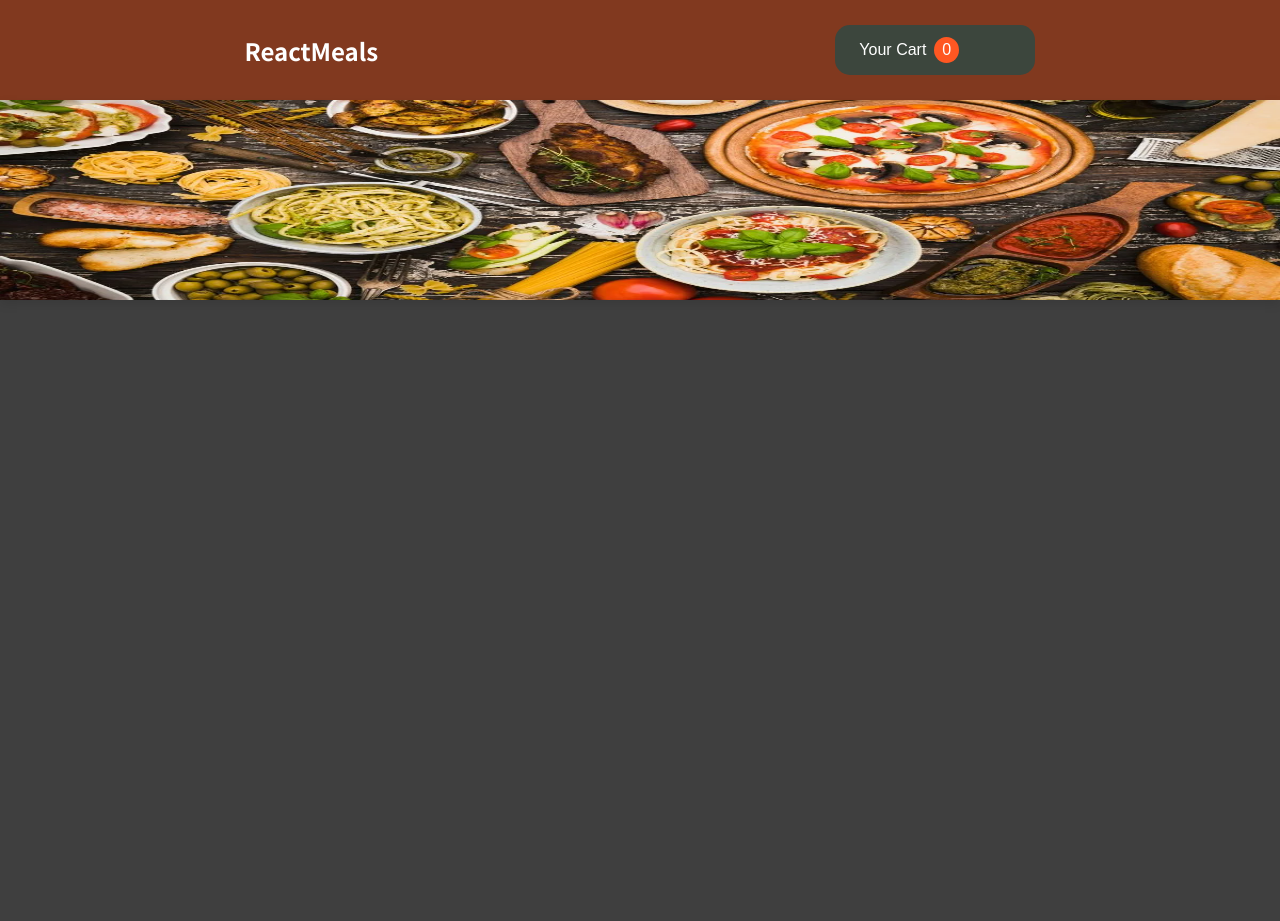
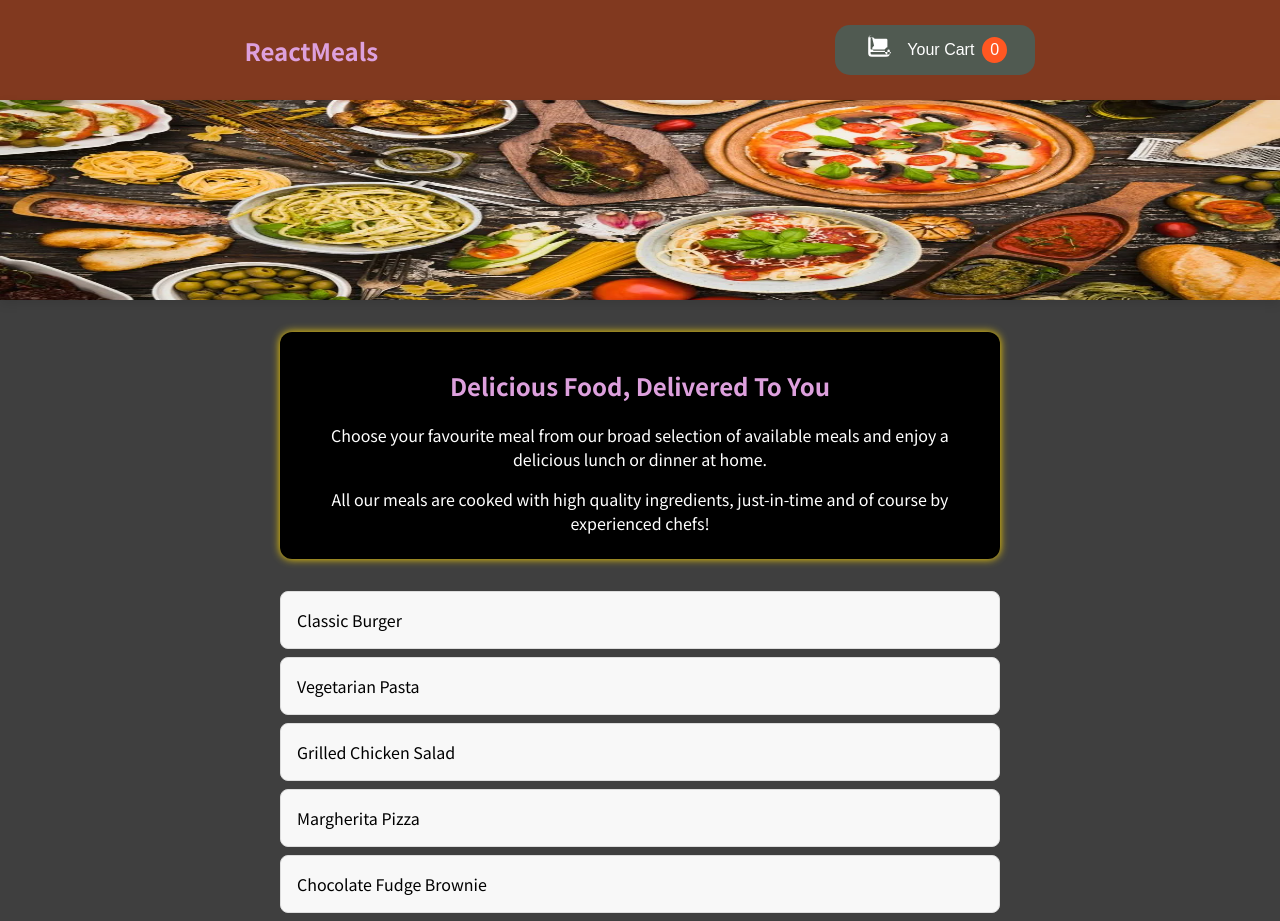
Before and after one commit to itzrahul2405/Restaurant-Website, a React (Create React App) app: page / in a window 1280 px wide. Before the commit the page ends 800 px from the top, so only its background shows below. Built offline with nearby package versions, Linux system fonts and the light colour scheme.

Commit message:
this is task 2 in which we added meal component(Meals, MealsSummary, AvailableMeals)

```diff
--- a/src/App.js
+++ b/src/App.js
@@ -1,11 +1,15 @@
 import React from 'react'
 
 import Header from "./components/Layout/Header";
+import Meals from './components/Meal/Meals'
 
 function App() {
   return (
     <React.Fragment>
       <Header />
+      <main>
+        <Meals />
+      </main>
     </React.Fragment>
   );
 }
--- a/src/components/Layout/HeaderCartButton.module.css
+++ b/src/components/Layout/HeaderCartButton.module.css
@@ -1,7 +1,7 @@
 /* HeaderCartButton.module.css */
 
 .button {
-    background-color: #3c463d;
+    background-color: #505a51;
     color: white;
     border: none;
     padding: 0.5rem 1rem;
@@ -15,8 +15,14 @@
   }
 
   .icon {
+    color: white;
+    width: 40px;
+    height: 40px;
+    border-radius: 50%;
+    padding: 0.25rem 0.5rem;
+    margin-left: 0.5rem;
     margin-right: 0.5rem;
-  }
+}
 
   .badge {
     background-color: #ff5722;
--- /dev/null
+++ b/src/components/Meal/AvailableMeals.js
@@ -0,0 +1,49 @@
+import React from 'react'
+import classes from './AvailableMeals.module.css'
+
+
+
+const AvailableMeals = () => {
+
+    const DUMMY_MEALS = [
+        {
+          "id": 1,
+          "name": "Classic Burger",
+          "description": "Juicy beef patty with lettuce, tomato, and cheese on a sesame seed bun.",
+          "price": 9.99
+        },
+        {
+          "id": 2,
+          "name": "Vegetarian Pasta",
+          "description": "Delicious pasta with a medley of fresh vegetables and marinara sauce.",
+          "price": 12.49
+        },
+        {
+          "id": 3,
+          "name": "Grilled Chicken Salad",
+          "description": "Grilled chicken breast slices on a bed of crisp mixed greens with vinaigrette.",
+          "price": 8.99
+        },
+        {
+          "id": 4,
+          "name": "Margherita Pizza",
+          "description": "Classic pizza with tomato, fresh mozzarella, and basil leaves.",
+          "price": 14.99
+        },
+        {
+          "id": 5,
+          "name": "Chocolate Fudge Brownie",
+          "description": "Rich chocolate brownie topped with vanilla ice cream and chocolate sauce.",
+          "price":6.99
+        }
+      ]
+
+    const mealsList = DUMMY_MEALS.map(meal => (<li>{meal.name}</li>))
+    return(
+        <section className={classes.meal}>
+            <ul>{mealsList}</ul>
+        </section>
+    );
+}
+
+export default AvailableMeals;
--- /dev/null
+++ b/src/components/Meal/AvailableMeals.module.css
@@ -0,0 +1,29 @@
+/* AvailableMeals.module.css */
+
+.meal {
+    max-width: 45rem;
+    margin: auto;
+  }
+
+  ul {
+    list-style: none;
+    padding: 0;
+    margin: 0;
+  }
+
+  li {
+    background-color: #f8f8f8;
+    border: 1px solid #ddd;
+    margin-bottom: 0.5rem;
+    padding: 1rem;
+    border-radius: 8px;
+  }
+
+  li h3 {
+    margin: 0;
+  }
+
+  li p {
+    color: #777;
+    margin: 0.5rem 0;
+  }
--- /dev/null
+++ b/src/components/Meal/Meals.js
@@ -0,0 +1,14 @@
+import React from "react";
+import AvailableMeals from "./AvailableMeals";
+import MealsSummary from "./MealsSummary";
+
+const Meals = () => {
+  return (
+    <React.Fragment>
+      <MealsSummary />
+      <AvailableMeals />
+    </React.Fragment>
+  );
+};
+
+export default Meals;
--- /dev/null
+++ b/src/components/Meal/MealsSummary.js
@@ -0,0 +1,20 @@
+import React from "react";
+import classes from "./MealsSummary.module.css";
+
+const MealsSummary = () => {
+  return (
+    <section className={classes.summary}>
+      <h2>Delicious Food, Delivered To You</h2>
+      <p>
+        Choose your favourite meal from our broad selection of available meals
+        and enjoy a delicious lunch or dinner at home.
+      </p>
+      <p>
+        All our meals are cooked with high quality ingredients, just-in-time and
+        of course by experienced chefs!
+      </p>
+    </section>
+  );
+};
+
+export default MealsSummary;
--- /dev/null
+++ b/src/components/Meal/MealsSummary.module.css
@@ -0,0 +1,23 @@
+/* MealsSummary.module.css */
+
+.summary {
+    text-align: center;
+    max-width: 45rem;
+    margin: auto;
+    margin-top: 2rem;
+    padding: 1rem;
+    border-radius: 12px;
+    background-color: black;
+    color: white;
+    box-shadow: 0 0px 8px gold;
+    margin-bottom: 2rem;
+  }
+
+  h2 {
+    color: plum;
+  }
+
+  p {
+    color: white;
+    margin-bottom: 0.5rem;
+  }
```
